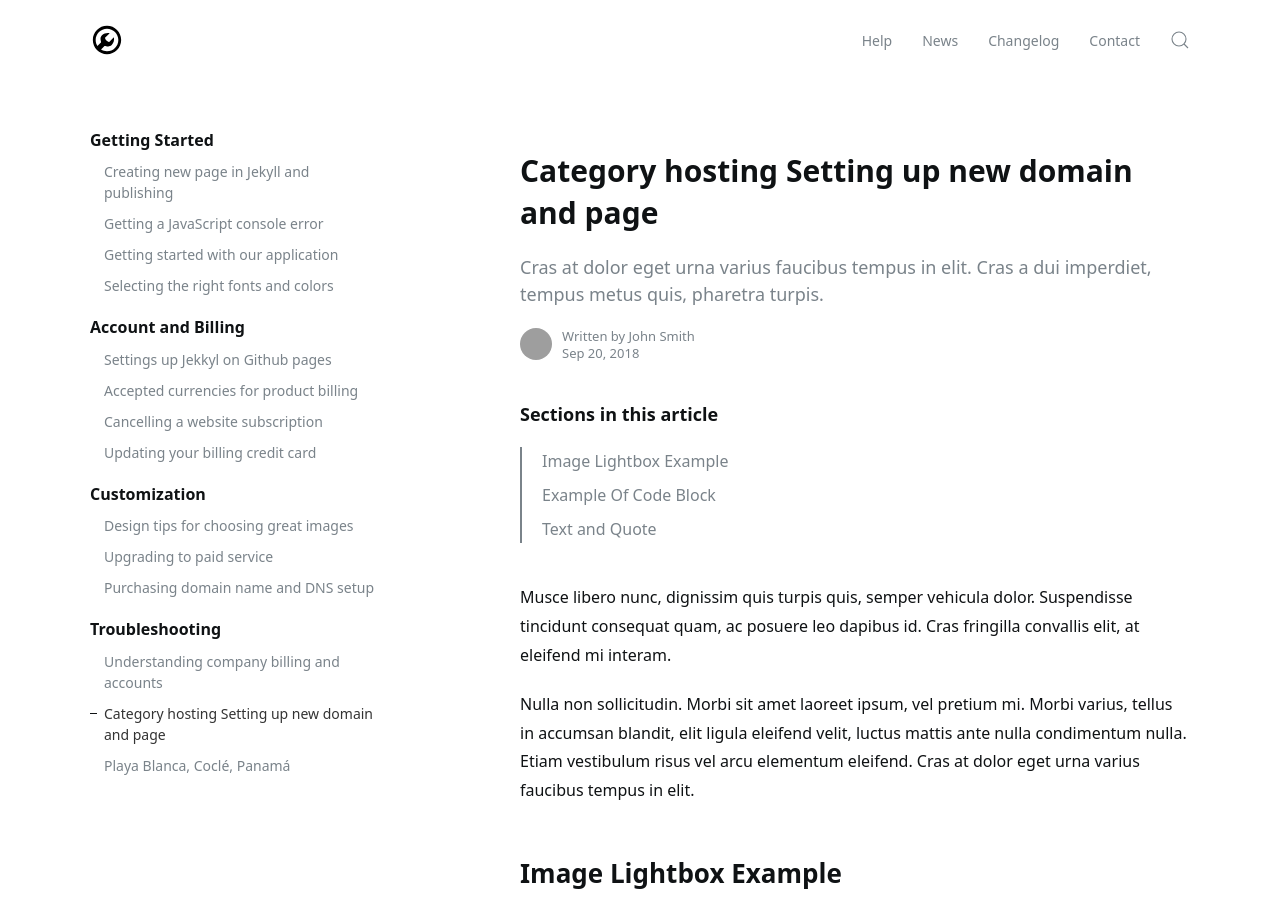
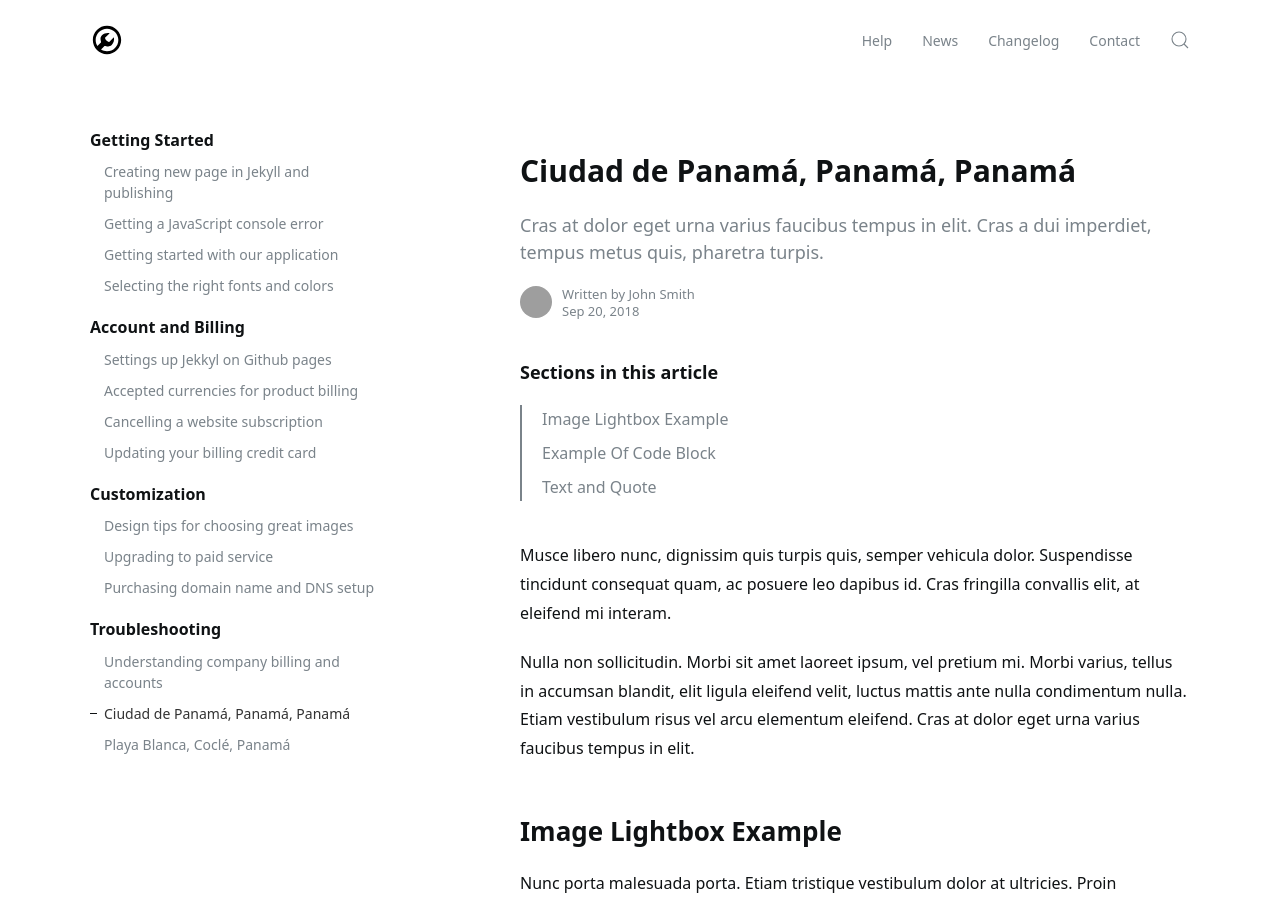
Before and after one commit to jelmii/jelmii.github.io, a Jekyll site: the page built from _docs/collections.md, in a window 1280 px wide and 900 px high. Built offline with Jekyll 4.4.1, drawn with Linux system fonts in a browser that asks for light colours; grey boxes are pictures that could not be loaded.

Commit message:
Update collections.md

```diff
--- a/_docs/collections.md
+++ b/_docs/collections.md
@@ -1,6 +1,6 @@
 ---
 layout: doc
-title: Category hosting Setting up new domain and page
+title: Ciudad de Panamá, Panamá, Panamá
 subtitle: Cras at dolor eget urna varius faucibus tempus in elit. Cras a dui imperdiet, tempus metus quis, pharetra turpis.
 author:
 tags: featured
```
